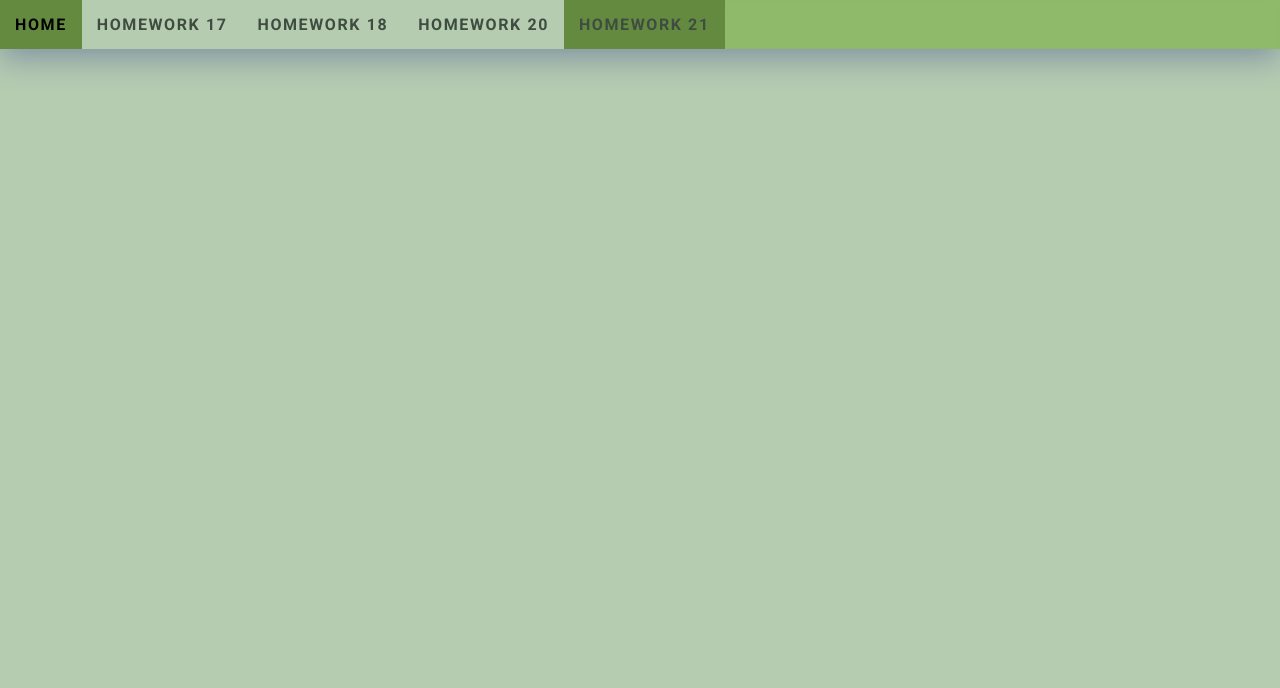
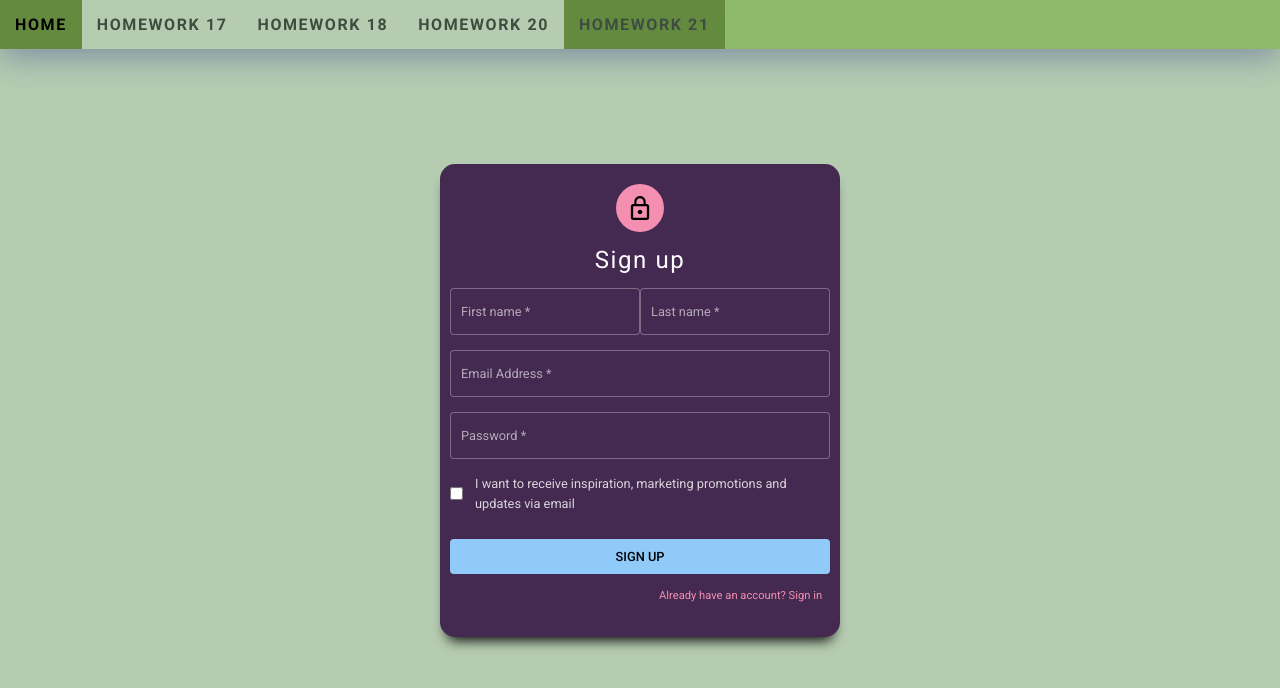
Before and after one commit to ViraOsina/cursor-react, a React (Create React App) app: page /login/sign-up in a window 1280 px wide. Shown: the top 688 px of the page. Built offline with nearby package versions, Linux system fonts and the light colour scheme.

Commit message:
hw 21 w/o rememberme

```diff
--- a/src/homework21/components/signin.jsx
+++ b/src/homework21/components/signin.jsx
@@ -1,147 +1,135 @@
-import { useState, useEffect } from "react";
-import {Link, Redirect} from 'react-router-dom';
-//import regulars from './regularExp';
-import { Wrapper, Form, Icon, Title, Input, Label, Checkbox, Button, ErrorMessage } from './styles';
+import React from 'react';
+import { Link, useHistory } from 'react-router-dom';
+import { useState } from 'react';
+
+import {
+    FormContainer,
+    Icon,
+    Title,
+    InputForm,
+    Header,
+    Body,
+    CheckBoxLine,
+    Checkbox,
+    RememberMe,
+    Footer,
+    Button,
+    RedirectLink} from './styles';
 import icon from './padlock.svg';
 
 export default function SignIn() {
-
     const [email, setEmail] = useState('');
 	const [password, setPassword] = useState('');
     const [rememberMe, setRememberMe] = useState(false);
 
-    const [emailValid, setEmailValid] = useState('');
-	const [passwordValid, setPasswordValid] = useState('');
+    const [validEmail, setValidEmail] = useState('');
+	const [validPassword, setValidPassword] = useState('');
 
-    const [isError, setIsError] = useState(false);
-    const [displayError, setDisplayError] = useState(false);
+    function inputValuesStorage(e) {
+        const key = e.target.name;
+        const value = e.target.value;
+        const remember = e.target.checked;
+        const emailValidator = /^\S{2,}@\S{1,}\.\D{1,}/;
+        const passwordValidator = /^(?=.*?[A-Z])(?=.*?[a-z]).{7,}$/;
+        let validInput = null;
 
-    const [signedIn, setSignedIn] = useState(false);
-
-    const handleInputChange = e => {
-        const prop = e.target.name;
-        const value = e.target.value;
-        const checked = e.target.checked;
-        //let isCorrect = null;
-
-        switch (prop){
+        switch (key){
             case 'email':
                 setEmail(value);
-                //isCorrect = regulars.email.test(value);
-                //setEmailValid(isCorrect ? 'correct' : 'error');
+                validInput = emailValidator.test(value);
+                setValidEmail(validInput ? 'valid' : 'invalid');
                 break;
             case 'password':
                 setPassword(value);
-                //isCorrect = regulars.password.test(value);
-                //setPasswordValid(isCorrect ? 'correct' : 'error');
+                validInput = passwordValidator.test(value);
+                setValidPassword(validInput ? 'valid' : 'invalid');
                 break;
             case 'rememberMe':
-                setRememberMe(checked);
+                setRememberMe(remember);
                 break;
+
             default: break;
         }
+
+        if(validEmail === "invalid"){
+            e.target.style = 'border-color: rgb(244,27,27)';
+        } else if (validEmail === "valid") {
+            e.target.style = 'border-color: rgb(66,199,89)';
         }
 
-    const handleSignUp = e => {
+        if(validPassword === "invalid"){
+            e.target.style = 'border-color: rgb(244,27,27)';
+        } else if (validPassword === "valid") {
+            e.target.style = 'border-color: rgb(66,199,89)';
+        }
+
+    }
+
+    function SignUpClicked () {
         localStorage.removeItem('firstName')
 		localStorage.removeItem('lastName')
 		localStorage.removeItem('email')
 		localStorage.removeItem('password')
-		localStorage.removeItem('status')
+		localStorage.removeItem('registered')
 		localStorage.removeItem('signedIn')
 		localStorage.removeItem('rememberMe')
     }
 
-    const handleSignIn = e => {
-        if (!isError){
+    const registeredEmail = localStorage.getItem('email');
+    const registeredPassword = localStorage.getItem('password');
+    const history = useHistory();
+
+    function SignInClicked (e) {
+
         localStorage.setItem('rememberMe', rememberMe);
-           setSignedIn(true);
-        }
-        else{
-            setDisplayError(true);
-            setEmail('');
-			setPassword('');
-			setRememberMe(false);
-			setEmailValid('');
-			setPasswordValid('');
+
+        if (registeredEmail === email && registeredPassword === password) {
+            localStorage.setItem('signedIn', true);
+            history.push('/login/loggedin');
         }
     }
 
-    useEffect(() => {
-        const userEmail = localStorage.getItem('email');
-        const userPass = localStorage.getItem('password');
-
-        setIsError(userEmail !== email || userPass !== password);
-    }, [email, password]);
-
-
-    useEffect(() => {
-		const isRemembered = JSON.parse(localStorage.getItem('rememberMe'))
-
-		if (isRemembered === true) {
-			setRememberMe(isRemembered)
-			setEmail(localStorage.getItem('email'))
-			setPassword(localStorage.getItem('password'))
-		}
-	}, []);
-
-    const authorized = JSON.parse(localStorage.getItem('signedIn'))
-
-	if (authorized) {
-		return <Redirect to="/login/loggedin" />
-	}
-	if (signedIn) {
-		localStorage.setItem('signedIn', signedIn)
-		return <Redirect to="/login/loggedin" />
-	}
 
     return (
-        <Wrapper>
-            <Form className='sign-in'>
-                <div className="form-header">
-                    <Icon>
-                        <img className='icon-image' src={icon} alt="" />
-                    </Icon>
+        <FormContainer>
+            <Header>
+                <Icon><img className="icon-image" src={icon} alt = 'icon' /></Icon>
                 <Title>Sign in</Title>
-                </div>
-                <div className="form-body">
-                    <ErrorMessage show={displayError}>Incorrect password or email. Try again</ErrorMessage>
-                    <Input
-                        onInput={handleInputChange}
+            </Header>
+            <Body>
+                <InputForm
                     value={email}
+                    onInput={inputValuesStorage}
                     placeholder='Email Address *'
                     type='email'
                     name='email'
-                        valid={emailValid}
+                    valid={validEmail}
+
                 />
-                    <Input
-                        onInput={handleInputChange}
+                <InputForm
                     value={password}
+                    onInput={inputValuesStorage}
                     placeholder='Password *'
                     type='password'
                     name='password'
-                        valid={passwordValid}
+                    valid={validPassword}
+
                 />
+                <CheckBoxLine>
+                    <Checkbox type='checkbox' id='remember-me' />
+                    <RememberMe>
+                        Remember me
+                    </RememberMe>
+                </CheckBoxLine>
+            </Body>
+            <Footer>
+                <Button onClick={SignInClicked} type='submit'>Sign in</Button>
+                <RedirectLink>
+                    <Link className='redirect-link' to=''>Forgot password?</Link>
+                    <Link onClick={SignUpClicked} className='redirect-link' to='/login/sign-up'>Don't have an account? Sign up</Link>
+                </RedirectLink>
+            </Footer>
+        </FormContainer>
 
-                    <div className='form-check'>
-                        <Checkbox
-                            checked={rememberMe}
-                            onChange={handleInputChange}
-                            name='rememberMe'
-                            type='checkbox'
-                            id='remember-me'
-                        />
-                        <Label htmlFor='remember-me'>Remember me</Label>
-                    </div>
-                </div>
-                <div className="form-footer">
-                    <Button onClick={handleSignIn} type='submit'>Sign in</Button>
-                    <div className="form-redirect">
-                        <Link className='redirect-link' to=''>Forgot password?</Link>
-                        <Link onClick={handleSignUp} className='redirect-link' to='/login/sign-up'>Don't have an account? Sign up</Link>
-                    </div>
-                </div>
-            </Form>
-        </Wrapper>
     );
 }
--- a/src/homework21/components/signup.jsx
+++ b/src/homework21/components/signup.jsx
@@ -1,142 +1,172 @@
-import { useState, useEffect } from "react";
-import {Link, Redirect} from 'react-router-dom';
-//import regulars from './regularExp';
+import React from 'react';
+import { Link, useHistory } from 'react-router-dom';
+import { useState } from 'react';
 
-import { Wrapper, Form, Icon, Title, Input, Label, Checkbox, Button } from './styles';
+import {
+    FormContainer,
+    Icon,
+    Title,
+    InputForm,
+    Header,
+    Body,
+    NameInput,
+    CheckBoxLine,
+    Checkbox,
+    RememberMe,
+    Footer,
+    Button,
+    RedirectLink
+} from './styles';
 import icon from './padlock.svg';
 
 export default function SignUp() {
-
     const [email, setEmail] = useState('');
 	const [password, setPassword] = useState('');
 	const [firstName, setFirstName] = useState('');
 	const [lastName, setLastName] = useState('');
 
-    const [emailValid, setEmailValid] = useState('');
-	const [passwordValid, setPasswordValid] = useState('');
-	const [firstNameValid, setFirstNameValid] = useState('');
-	const [lastNameValid, setLastNameValid] = useState('');
+    const [validEmail, setValidEmail] = useState('');
+	const [validPassword, setValidPassword] = useState('');
+	const [validFirstName, setValidFirstName] = useState('');
+	const [validLastName, setValidLastName] = useState('');
 
-    const [formValid, setFormValid] = useState(false);
-    const [registered, setRegistered] = useState(false);
-    const [signedIn, setSignedIn] = useState(false);
+    function inputValuesStorage(e) {
+        const key = e.target.name;
+        const value = e.target.value;
+        const emailValidator = /^\S{3,}@\S{2,}\.\D{2,}/;
+        const nameValidator = /[^\W\d_]{2,}/;
+        const passwordValidator = /^(?=.*?[A-Z])(?=.*?[a-z]).{8,}$/;
 
-    const handleInputChange = e => {
-        const prop = e.target.name;
-        const value = e.target.value;
-        //let isCorrect = null;
+        let validInput = null;
 
-        switch (prop){
+        switch (key){
             case 'email':
                 setEmail(value);
-                //isCorrect = regulars.email.test(value);
-                //setEmailValid(isCorrect ? 'correct' : 'error');
+                validInput = emailValidator.test(value);
+                setValidEmail(validInput ? 'valid' : 'invalid');
                 break;
             case 'password':
                 setPassword(value);
-                //isCorrect = regulars.password.test(value);
-                //setPasswordValid(isCorrect ? 'correct' : 'error');
+                validInput = passwordValidator.test(value);
+                setValidPassword(validInput ? 'valid' : 'invalid');
                 break;
             case 'firstName':
                 setFirstName(value);
-                //isCorrect = regulars.firstName.test(value);
-                //setFirstNameValid(isCorrect ? 'correct' : 'error');
+                validInput = nameValidator.test(value);
+                setValidFirstName(validInput ? 'valid' : 'invalid');
                 break;
             case 'lastName':
                 setLastName(value);
-                //isCorrect = regulars.lastName.test(value);
-                //setLastNameValid(isCorrect ? 'correct' : 'error');
+                validInput = nameValidator.test(value);
+                setValidLastName(validInput ? 'valid' : 'invalid');
                 break;
             default: break;
         }
+
+        if( validEmail === "invalid" ){
+            e.target.style = 'border-color: rgb(244,27,27)';
+        } else if (validEmail === "valid") {
+            e.target.style = 'border-color: rgb(66,199,89)';
         }
 
-    useEffect(() => {
-        setFormValid(
-            emailValid === 'correct' &&
-            passwordValid === 'correct' &&
-            firstNameValid === 'correct' &&
-            lastNameValid === 'correct'
-        );
-    }, [emailValid, passwordValid, firstNameValid, lastNameValid]);
+        if( validPassword === "invalid" ){
+            e.target.style = 'border-color: rgb(244,27,27)';
+        } else if (validPassword === "valid") {
+            e.target.style = 'border-color: rgb(66,199,89)';
+        }
 
+        if( validFirstName === "valid" ){
+            e.target.style = 'border-color: rgb(66,199,89)';
+        } else if (validFirstName === "invalid") {
+            e.target.style = 'border-color: rgb(244,27,27)';
+        }
 
-    const handleSignUp = e => {
+        if( validLastName === "valid" ){
+            e.target.style = 'border-color: rgb(66,199,89)';
+        } else if ( validLastName === "invalid" ) {
+            e.target.style = 'border-color: rgb(244,27,27)';
+        }
+    }
+
+    const history = useHistory();
+
+    function signUp (e) {
+        if( validEmail === "valid" &&
+            validPassword === "valid" &&
+            validFirstName === "valid" &&
+            validLastName === "valid") {
+
             localStorage.setItem('email', email);
             localStorage.setItem('password', password);
             localStorage.setItem('firstName', firstName);
             localStorage.setItem('lastName', lastName);
+            localStorage.setItem('registered', true);
+            localStorage.setItem('signedIn', true);
 
-        if (formValid){
-            setRegistered(!registered);
-            setSignedIn(!signedIn);
         }
+        history.push('/login/loggedin');
     }
 
-    if (registered){
-        localStorage.setItem('registered', registered);
-        localStorage.setItem('signedIn', signedIn);
-        return <Redirect to='/login/loggedin'/>
-    }
 
     return (
-        <Wrapper>
-            <Form className='sign-up'>
-                <div className="form-header">
-                    <Icon>
-                        <img className='icon-image' src={icon} alt="" />
-                    </Icon>
+        <FormContainer>
+            <Header>
+                <Icon><img className="icon-image" src={icon} alt = 'icon' /></Icon>
                 <Title>Sign up</Title>
-                </div>
-                <div className="form-body">
-
-                    <div className="input-group">
-                        <Input
+            </Header>
+            <Body>
+                <NameInput>
+                    <InputForm
                         value={firstName}
-                            onInput={handleInputChange}
+                        onInput={inputValuesStorage}
                         placeholder='First name *'
                         type='text'
                         name='firstName'
-                            valid={firstNameValid}
+                        valid={validFirstName}
+
                     />
-                        <Input
+                    <InputForm
                         value={lastName}
-                            onInput={handleInputChange}
+                        onInput={inputValuesStorage}
                         placeholder='Last name *'
                         type='text'
                         name='lastName'
-                            valid={lastNameValid}
+                        valid={validLastName}
+
                     />
-                    </div>
-                    <Input
+                </NameInput>
+                    <InputForm
                         value={email}
-                        onInput={handleInputChange}
+                        onInput={inputValuesStorage}
                         placeholder='Email Address *'
                         type='email'
                         name='email'
-                        valid={emailValid}
+                        valid={validEmail}
+
                     />
-                    <Input
+                    <InputForm
                         value={password}
-                        onInput={handleInputChange}
+                        onInput={inputValuesStorage}
                         placeholder='Password *'
                         type='password'
                         name='password'
-                        valid={passwordValid}
+                        valid={validPassword}
+
                     />
+                <CheckBoxLine>
+                    <Checkbox type='checkbox' id='remember-me' />
+                    <RememberMe>
+                        I want to receive inspiration, marketing promotions and updates via email
+                    </RememberMe>
+                </CheckBoxLine>
+            </Body>
+            <Footer>
+                <Button onClick={signUp} type='submit'>Sign up</Button>
+                <RedirectLink>
+                    <Link className='redirect-link-sign-up' to='/login'>Already have an account? Sign in</Link>
+                </RedirectLink>
+            </Footer>
+        </FormContainer>
 
-                    <div className='form-check'>
-                        <Checkbox type='checkbox' id='remember-me' />
-                        <Label htmlFor='remember-me'>I want to receive inspiration, marketing promotions and updates via email</Label>
-                    </div>
-                </div>
-                <div className="form-footer">
-                    <Button onClick={handleSignUp} type='submit'>Sign up</Button>
-                    <div className="form-redirect">
-                        <Link className='redirect-link' to='/login/sign-in'>Already have an account? Sign in</Link>
-                    </div>
-                </div>
-            </Form>
-        </Wrapper>
     );
 }
--- a/src/homework21/components/styles.js
+++ b/src/homework21/components/styles.js
@@ -7,44 +7,31 @@ export const Wrapper = styled.div`
     align-items: center;
 `;
 
-export const Form = styled.form`
-    width: 300px;
+export const FormContainer = styled.div`
+    height: auto;
+    width: 400px;
     display: flex;
     flex-direction: column;
-    .form-header, .form-body, .form-footer{
-        display: flex;
-        flex-direction: column;
-        align-items: center;
-        margin-bottom: 25px;
-    }
-    .form-check{
-        align-self: flex-start;
-        display: flex;
-        align-items: center;
-    }
-    .form-redirect{
-        width: 100%;
-        display: flex;
-        justify-content: space-between;
-    }
-    .form-redirect .redirect-link{
-        color: #90CAF9;
-        font-size: 0.7rem;
-        text-decoration: none;
-        cursor: pointer;
-    }
-    &.sign-up .form-redirect{
-        justify-content: flex-end;
-    }
-    .input-group{
-        width: 100%;
-        display: flex;
-        justify-content: space-between;
-    }
+    background-color: rgb(68,41,80);
+    color: rgb(255,255,255);
+    border-radius: 15px;
+    box-shadow: 0px 10px 13px -7px #000000, 5px 5px 15px 5px rgba(0,0,0,0);
+    padding: 10px;
+`;
+
+export const Header = styled.div`
+    display: flex;
+    height: 100%;
+    Width: 100%;
+    flex-direction: column;
+    align-items: center;
+    margin-top: 10px;
+    margin-bottom: 10px;
+    background-color: rgb(68,41,80);
 `;
 
 export const Icon = styled.div`
-    background: #F48FB2;
+    background: rgb(244,143,178);
     border-radius: 50%;
     width: 3rem;
     height: 3rem;
@@ -53,22 +40,32 @@ export const Icon = styled.div`
     align-items: center;
     padding: 10px;
     align-self: center;
+
     .icon-image{
         width: 1.5rem;
         height: 1.5rem;
+        background: rgb(244,143,178);
     }
 `;
 
 export const Title = styled.h2`
-    color: #fff;
     font-size: 1.5rem;
     font-weight: 400;
     line-height: 1.5;
     text-align: center;
     margin-top: 10px;
+    background-color: rgb(68,41,80);
 `;
 
-export const Input = styled.input`
+export const Body = styled.div`
+    display: flex;
+    flex-direction: column;
+    align-items: center;
+    margin-bottom: 25px;
+    background-color: rgb(68,41,80);
+`;
+
+export const InputForm = styled.input`
     width: 100%;
     color: #fff;
     border: 1px solid rgba(255,255,255, 0.3);
@@ -76,8 +73,7 @@ export const Input = styled.input`
     padding: 15px 10px;
     font-size: 0.8rem;
     margin-bottom: 15px;
-    background: transparent;
-    border-color: ${({ valid }) => valid === 'correct' ? '#53F96F' : valid === '' ? 'rgba(255, 255, 255, 0.3)' : '#F95359'};
+    background-color: rgb(68,41,80);
     &:hover,
 	&:focus {
 		outline: none;
@@ -93,49 +89,90 @@ export const Input = styled.input`
     }
 `;
 
-export const Label = styled.label`
-    font-size: 0.8rem;
-    color: rgba(255,255,255, 0.8);
+export const NameInput = styled.div`
+    width: 100%;
+    display: flex;
+    justify-content: space-between;
+    background-color: rgb(68,41,80);
+`;
+
+export const CheckBoxLine = styled.div`
+    display: flex;
+    font-family: 'Roboto', sans-serif;
+    align-self: flex-start;
+    align-items: center;
+    margin-right: 10px;
+    background-color: rgb(68,41,80);
 `;
 
 export const Checkbox = styled.input`
-   border: 2px solid #fff;
-   background: #000;
-   .form-check &{
-       margin-right: 10px;
-   }
+   border: 2px solid rgb(255,255,255);
+   background-color: rgb(68,41,80);
+`;
+
+export const RememberMe = styled.div`
+    font-size: 0.8rem;
+    line-height: 20px;
+    font-weight: 400;
+    letter-spacing: normal;
+    color: rgba(255,255,255, 0.8);
+    background: rgb(68,41,80);
+    margin-left: 12px;
+`;
+
+export const Footer = styled.div`
+    display: flex;
+    flex-direction: column;
+    align-items: center;
+    margin-bottom: 25px;
+    background-color: rgb(68,41,80);
+`;
+
+export const RedirectLink = styled.div`
+    display: flex;
+    width: 100%;
+    justify-content: space-between;
+    font-size: 0.7rem;
+    background-color: rgb(68,41,80);
+
+    .redirect-link {
+        color: rgb(244,143,178);
+        font-weight: 400;
+        letter-spacing: normal;
+        margin-left: 10px;
+        margin-right: 10px;
+        text-decoration: none;
+        cursor: pointer;
+        background-color: rgb(68,41,80);
+    }
+
+    .redirect-link-sign-up {
+        color: rgb(244,143,178);
+        font-weight: 400;
+        letter-spacing: normal;
+        margin-left: 10px;
+
+        text-decoration: none;
+        cursor: pointer;
+        background-color: rgb(68,41,80);
+        margin-left: 55%;
+    }
 `;
 
 export const Button = styled.button`
     width: 100%;
-    color: #000;
+    color: rgb(0,0,0);
     text-align: center;
     text-transform: uppercase;
     border-radius: 4px;
     padding: 10px;
     font-size: 0.8rem;
     margin-bottom: 15px;
-    background: #90CAF9;
+    background: rgb(144,202,249);
     font-weight: 500;
     cursor: pointer;
+
+    &:hover {
+        background: rgb(122, 163, 196);
+    }
 `;
-
-export const HomeContent = styled.div`
-    max-width: 600px;
-    display: flex;
-    flex-direction: column;
-`;
-
-export const HomeTitle = styled.h1`
-    color: #fff;
-    font-size: 2rem;
-    font-size: 600;
-    line-height: 1.5;
-    margin-bottom: 20px;
-`;
-
-export const ErrorMessage = styled(Title)`
-    color: #F95359;
-    font-size: 0.9rem;
-    display: ${props => props.show ? 'block' : 'none'};
-`;
--- a/src/homework21/hw21.js
+++ b/src/homework21/hw21.js
@@ -2,10 +2,11 @@ import React from 'react';
 import './components/fonts.css';
 //npm install --save styled-components
 import { createGlobalStyle } from 'styled-components';
-import { Switch, Route, Redirect } from 'react-router-dom';
+import { Switch, Route } from 'react-router-dom';
 import Loggedin from './components/loggedin';
 import SignIn from './components/signin';
 import SignUp from './components/signup';
+import { Wrapper } from './components/styles';
 
 
 const GlobalStyle = createGlobalStyle`
@@ -18,29 +19,18 @@ const GlobalStyle = createGlobalStyle`
     background-color: rgb(182,204,177);
   }`;
 
-const RedirectedPath = () => {
-    const registeredStatus = localStorage.getItem('status');
+export default function Login () {
+
     return (
-        registeredStatus ? (
-        <Redirect to="/login/sign-in" />
-    ) : (
-        <Redirect to="/login/sign-up" />
-    )
-    )
-}
+        <Wrapper>
+        <GlobalStyle />
+            <Switch>
 
-
-
-export default function Login () {
-    return (
-        <GlobalStyle>
-            <Switch>
-                <Route exact path="/login">{RedirectedPath}</Route>
-                <Route path="/login/sign-in" component={SignIn} />
+                <Route exact path="/login" component={SignIn} />
                 <Route path="/login/sign-up" component={SignUp} />
                 <Route path="/login/loggedin" component={Loggedin} />
 
             </Switch>
-        </GlobalStyle>
+        </Wrapper>
     )
 }
```
Also changed, not shown: src/homework21/components/loggedin.jsx (+30 -0 lines). Lines whose indentation alone changed are shown as unchanged.
